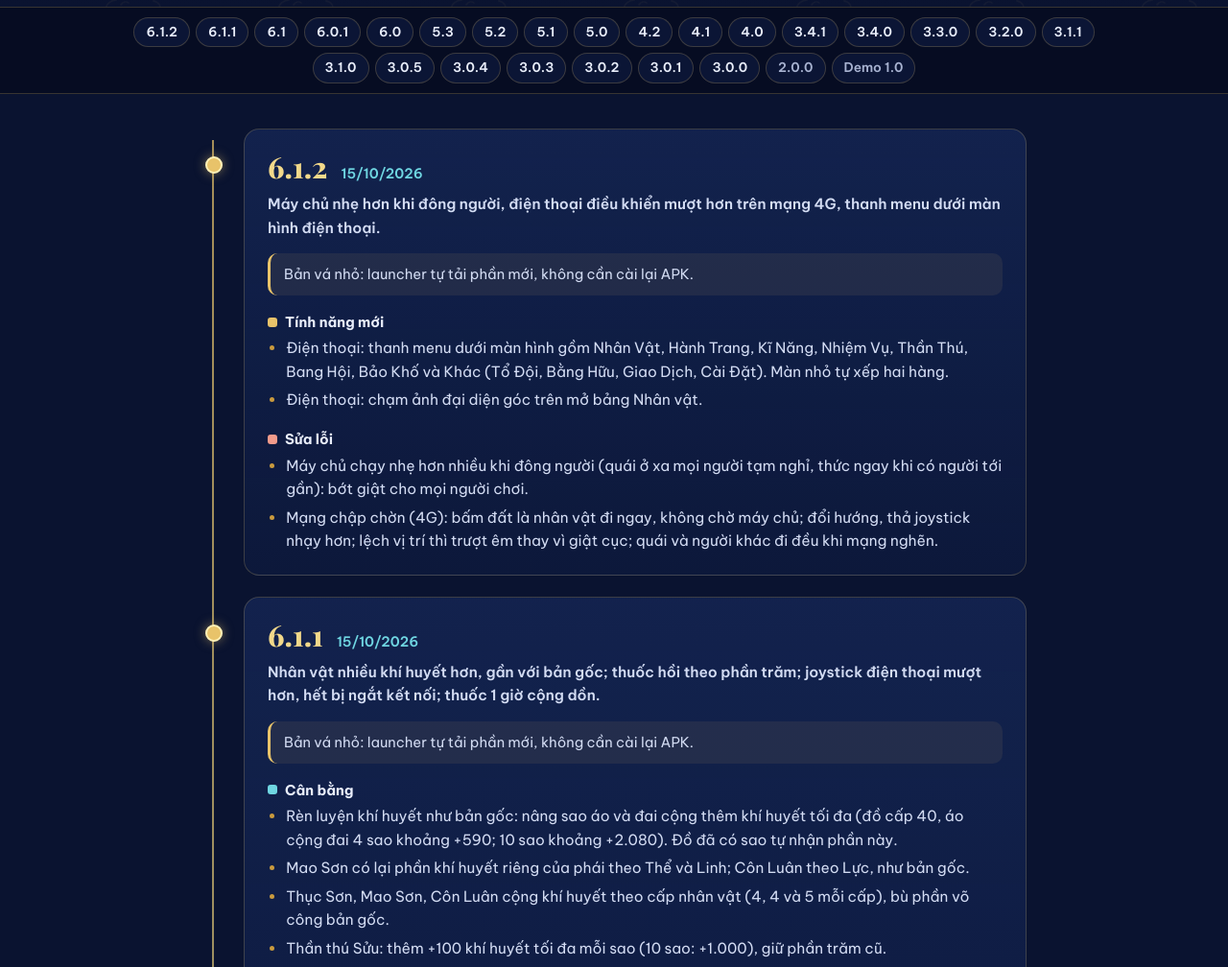
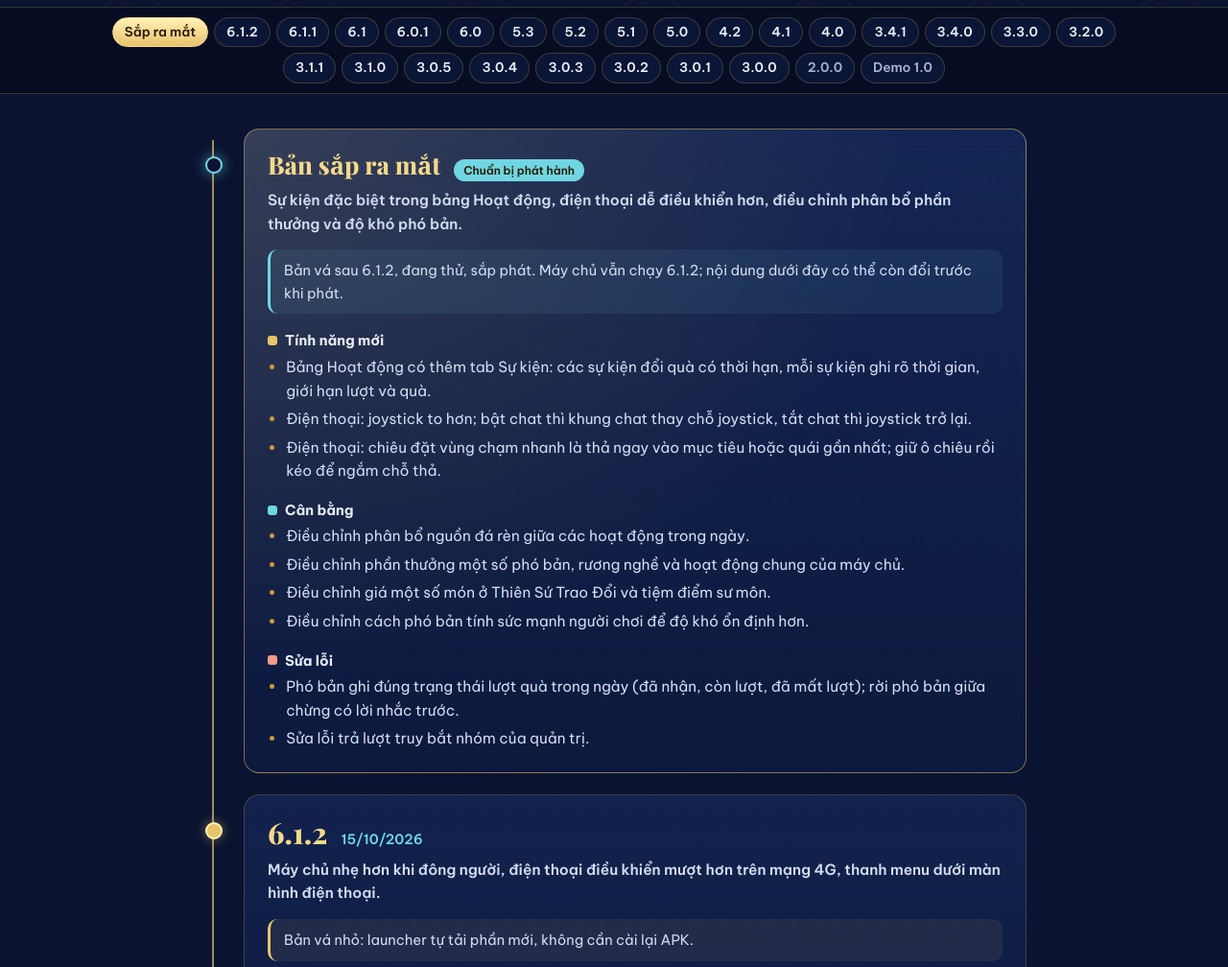
Before and after one commit to darkness0710/chienquoc-remaster, a plain HTML site: page phien-ban/index.html in a window 1280 px wide. Shown: the part 280-1288 px from the top of the page at 96% size. Drawn offline with nearby package versions, Linux system fonts and the light colour scheme.

Commit message:
Thẻ Bản sắp ra mắt (sau 6.1.2): ghi chung chung Điều chỉnh / Phân bổ

```diff
--- a/phien-ban/index.html
+++ b/phien-ban/index.html
@@ -49,6 +49,7 @@
 
   <div class="vtoc-bar">
     <nav class="wrap vtoc" aria-label="Nhảy tới phiên bản">
+      <a class="is-next" href="#v-sap-ra">Sắp ra mắt</a>
       <a href="#v6-1-2">6.1.2</a>
       <a href="#v6-1-1">6.1.1</a>
       <a href="#v6-1">6.1</a>
@@ -80,6 +81,36 @@
 
   <div class="wrap">
     <div class="vlist">
+
+      <article class="vcard vcard--next" id="v-sap-ra">
+        <header class="vcard__head">
+          <h2 class="vcard__ver">Bản sắp ra mắt</h2>
+          <span class="vcard__tag">Chuẩn bị phát hành</span>
+        </header>
+        <p class="vcard__sum">Sự kiện đặc biệt trong bảng Hoạt động, điện thoại dễ điều khiển hơn, điều chỉnh phân bổ phần thưởng và độ khó phó bản.</p>
+        <p class="note">Bản vá sau 6.1.2, đang thử, sắp phát. Máy chủ vẫn chạy 6.1.2; nội dung dưới đây có thể còn đổi trước khi phát.</p>
+
+        <h3 class="g-new">Tính năng mới</h3>
+        <ul>
+          <li>Bảng Hoạt động có thêm tab Sự kiện: các sự kiện đổi quà có thời hạn, mỗi sự kiện ghi rõ thời gian, giới hạn lượt và quà.</li>
+          <li>Điện thoại: joystick to hơn; bật chat thì khung chat thay chỗ joystick, tắt chat thì joystick trở lại.</li>
+          <li>Điện thoại: chiêu đặt vùng chạm nhanh là thả ngay vào mục tiêu hoặc quái gần nhất; giữ ô chiêu rồi kéo để ngắm chỗ thả.</li>
+        </ul>
+
+        <h3 class="g-bal">Cân bằng</h3>
+        <ul>
+          <li>Điều chỉnh phân bổ nguồn đá rèn giữa các hoạt động trong ngày.</li>
+          <li>Điều chỉnh phần thưởng một số phó bản, rương nghề và hoạt động chung của máy chủ.</li>
+          <li>Điều chỉnh giá một số món ở Thiên Sứ Trao Đổi và tiệm điểm sư môn.</li>
+          <li>Điều chỉnh cách phó bản tính sức mạnh người chơi để độ khó ổn định hơn.</li>
+        </ul>
+
+        <h3 class="g-fix">Sửa lỗi</h3>
+        <ul>
+          <li>Phó bản ghi đúng trạng thái lượt quà trong ngày (đã nhận, còn lượt, đã mất lượt); rời phó bản giữa chừng có lời nhắc trước.</li>
+          <li>Sửa lỗi trả lượt truy bắt nhóm của quản trị.</li>
+        </ul>
+      </article>
 
       <article class="vcard" id="v6-1-2">
         <header class="vcard__head">
```
